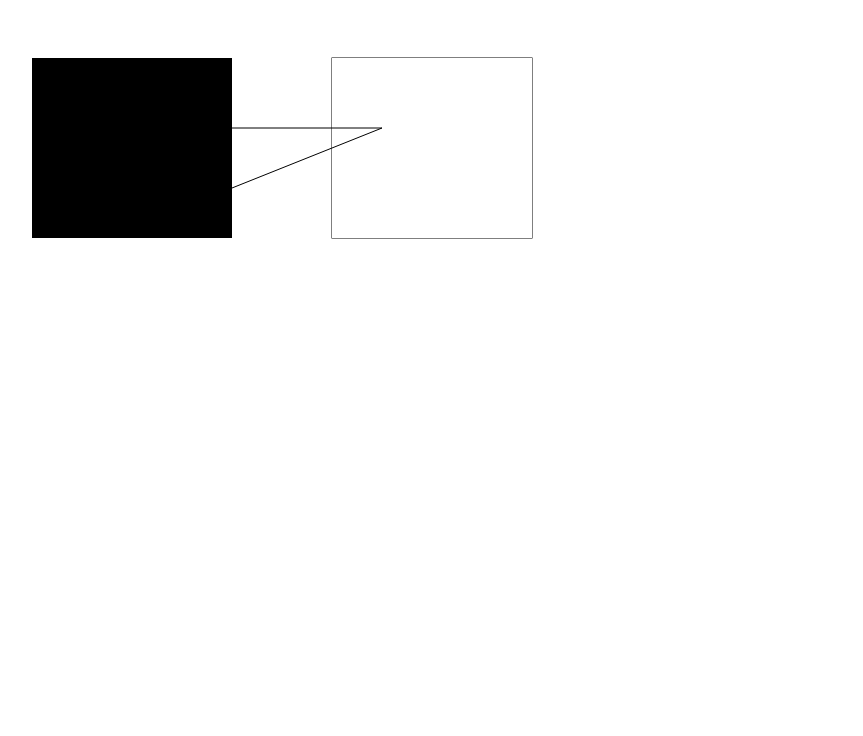
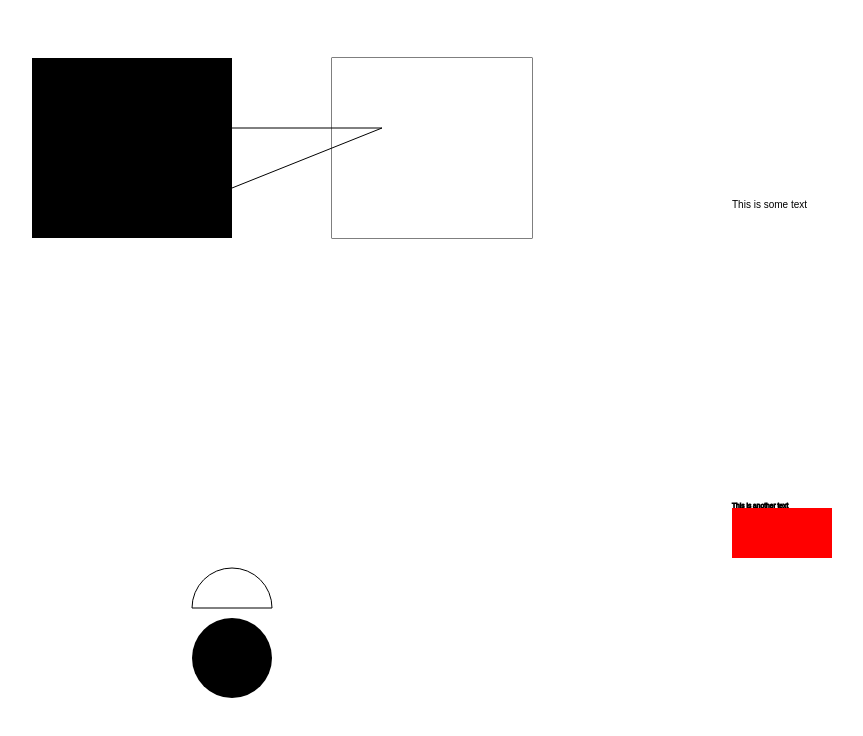
Before and after one commit to kingsley-einstein/js-games-development, a plain HTML site: page html-canvas/index.html in a window 1280 px wide. Shown: the whole page, without its empty margins (76-939 px from the left). Drawn offline with Linux system fonts and the light colour scheme.

Commit message:
shaoes & stuff

```diff
--- a/html-canvas/index.html
+++ b/html-canvas/index.html
@@ -4,7 +4,7 @@
     <title>Using HTML5 Canvas</title>
   </head>
   <body>
-    <canvas id="mainCanvas" width="700" height="500">
+    <canvas id="mainCanvas" width="900" height="700">
       Hey, your browser doesn't support HTML5 canvas. Be a darling and switch to
       a modern browser.
     </canvas>
--- a/html-canvas/index.js
+++ b/html-canvas/index.js
@@ -27,6 +27,25 @@ function run() {
     context.lineTo(190, 140);
     context.closePath();
     context.stroke();
+
+    // Draw an arc
+    context.beginPath();
+    context.arc(300, 600, 40, 0, Math.PI, true);
+    context.closePath();
+    context.stroke();
+
+    // Draw a full circle
+    context.beginPath();
+    context.arc(300, 650, 40, 0, 2 * Math.PI, true);
+    context.fill();
+
+    // Draw a text
+    context.fillText("This is some text", 800, 200);
+    context.font = "5pt Arial";
+    context.strokeText("This is another text", 800, 500);
+
+    context.fillStyle = "red";
+    context.fillRect(800, 500, 100, 50);
   }
 }
 
```
